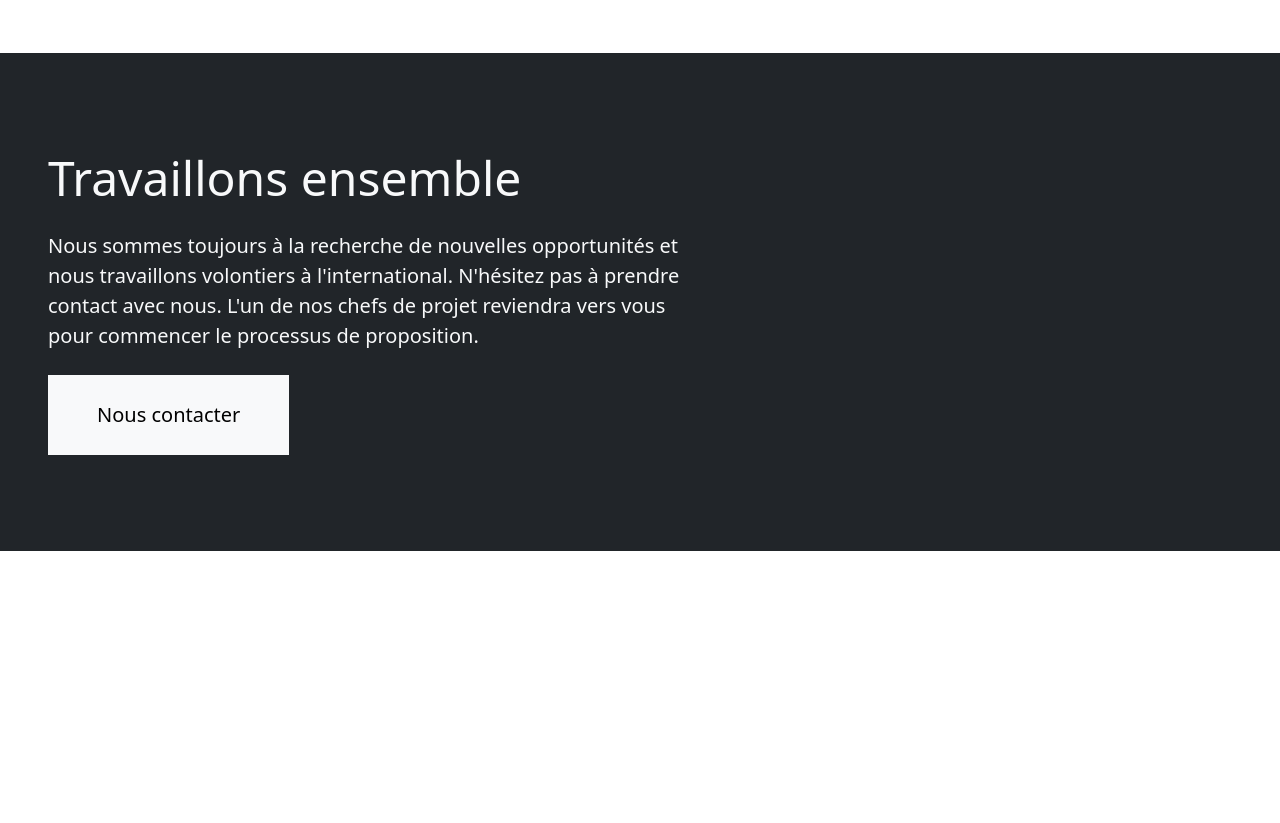
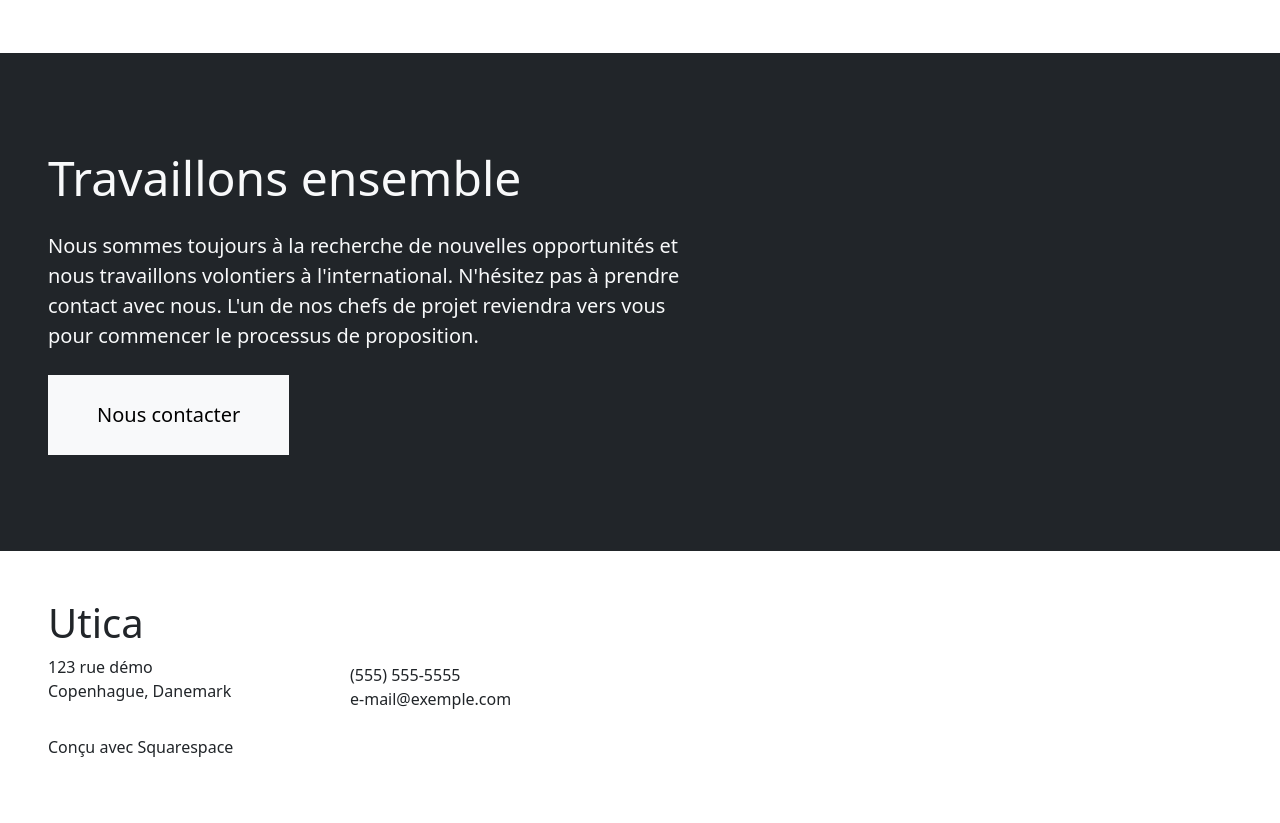
Before and after one commit to p-sthely/sqs-bootstrap, a plain HTML site: page utica/index.html in a window 1280 px wide. Shown: the part 3087-3910 px from the top of the page. Before the commit the page ends 3638 px from the top, so only its background shows below. Drawn offline with nearby package versions, Linux system fonts and the light colour scheme.

Commit message:
create footer component

```diff
--- a/utica/index.html
+++ b/utica/index.html
@@ -130,6 +130,26 @@
     </div>
   </div>
 
+  <!-- footer -->
+  <div class="px-5 py-5 fw-light">
+    <h1>Utica</h1>
+    <div class="row row-cols-1 row-cols-md-4">
+      <div class="col">
+        <address>
+          123 rue démo<br>
+          Copenhague, Danemark
+        </address>
+      </div>
+      <div class="col d-flex flex-column justify-content-center">
+        <address class="mb-0">
+          (555) 555-5555<br>
+          e-mail@exemple.com
+        </address>
+      </div>
+    </div>
+    <p class="pt-3">Conçu avec Squarespace</p>
+  </div>
+
   <!-- Optional JavaScript; choose one of the two! -->
 
   <!-- Option 1: Bootstrap Bundle with Popper -->
```
Also changed, not shown: utica/components/footer.html (added, +23 -0 lines).
